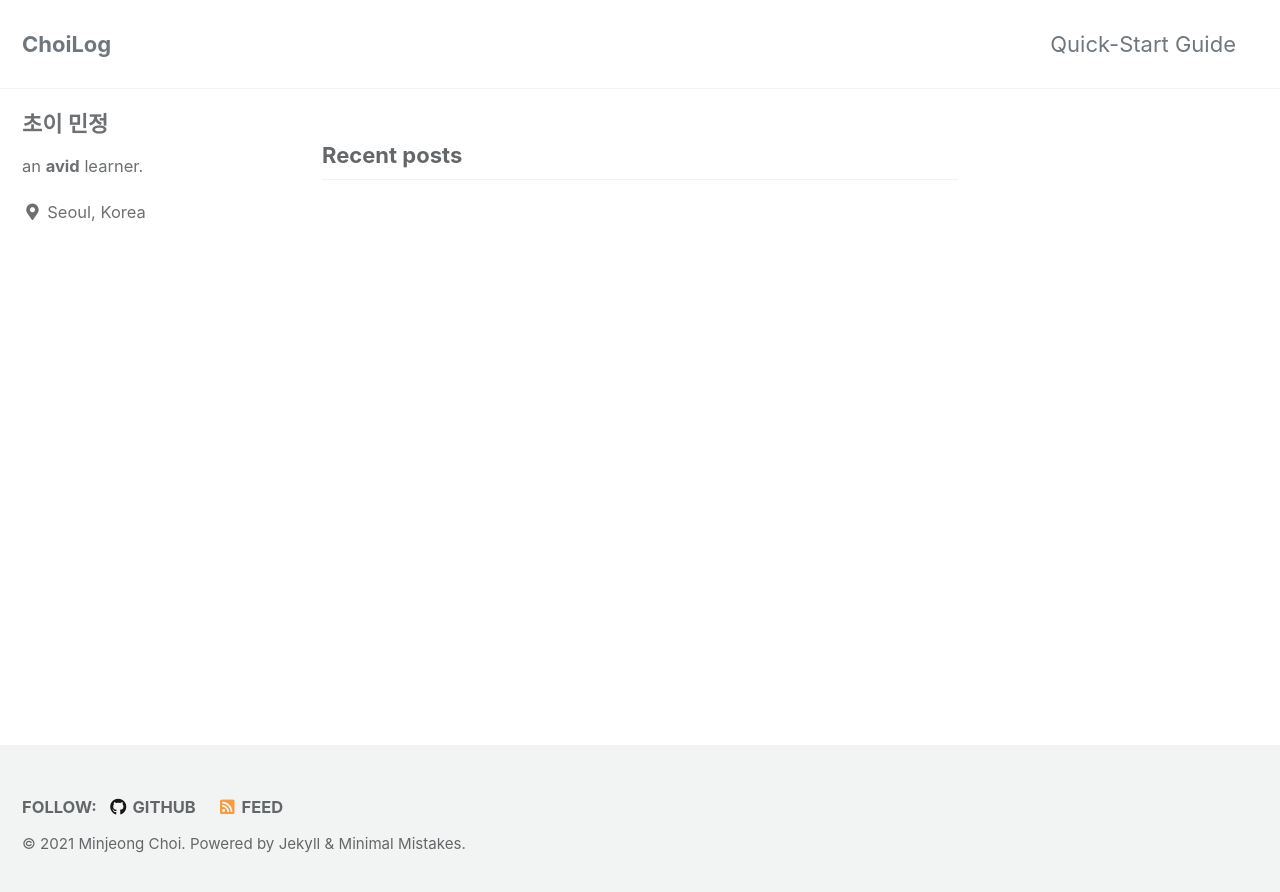
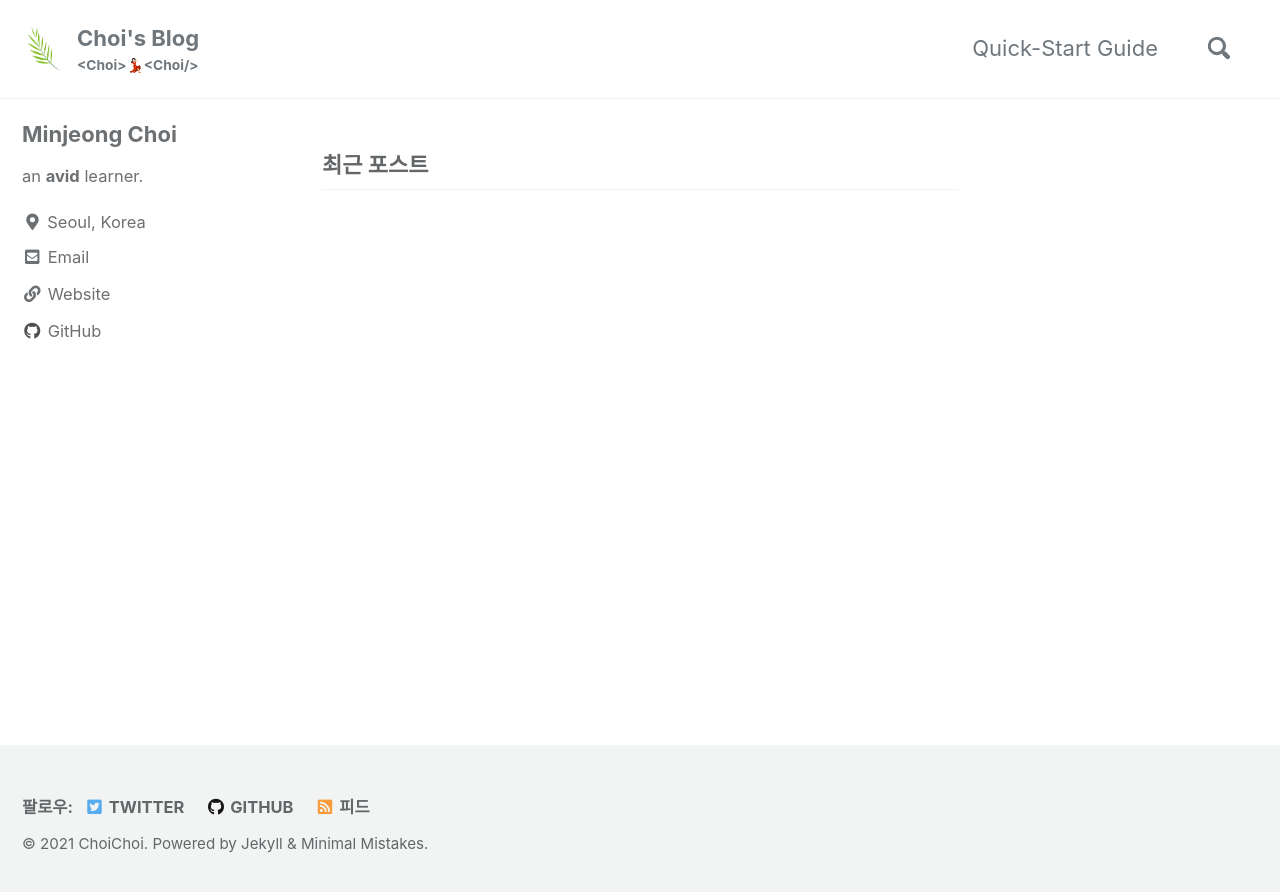
Before and after one commit to choimon/choimon.github.io, a Jekyll site: the page built from index.html, in a window 1280 px wide. Shown: the top 892 px of the page. Built offline with Jekyll 4.4.1, drawn with Linux system fonts in a browser that asks for light colours; cached includes are drawn as plain includes; the list of posts is cut into pages by our own code; some of the changed lines change nothing that is shown.

Commit message:
style(config): updated basic info about the blog site.

```diff
--- a/_config.yml
+++ b/_config.yml
@@ -15,24 +15,24 @@
 minimal_mistakes_skin: 'default' # "air", "aqua", "contrast", "dark", "dirt", "neon", "mint", "plum", "sunrise"
 
 # Site Settings
-locale: 'en-US'
+locale: 'ko-KR'
 title: 'ChoiLog'
 title_separator: '-'
-subtitle: # site tagline that appears below site title in masthead
-name: 'Minjeong Choi'
-description: 'An amazing website.'
-url: # the base hostname & protocol for your site e.g. "https://mmistakes.github.io"
+subtitle: '&#60;Choi&#62;💃🏻&#60;Choi&#47;&#62;' # <Choi><Choi/>  site tagline that appears below site title in masthead
+name: 'ChoiChoi' # name at the most bottom
+description: 'tech blog. Java, Spring Boot, GIS, Math.'
+url: 'https://choimon.github.io' # the base hostname & protocol for your site e.g. "https://mmistakes.github.io"
 baseurl: # the subpath of your site, e.g. "/blog"
-repository: # GitHub username/repo-name e.g. "mmistakes/minimal-mistakes"
-teaser: # path of fallback teaser image, e.g. "/assets/images/500x300.png"
-logo: # path of logo image to display in the masthead, e.g. "/assets/images/88x88.png"
-masthead_title: # overrides the website title displayed in the masthead, use " " for no title
+repository: 'choimon/choimon.github.io' # GitHub username/repo-name e.g. "mmistakes/minimal-mistakes"
+teaser: '/assets/images/favicon.png' # path of fallback teaser image, e.g. "/assets/images/500x300.png"
+logo: '/assets/images/favicon.png'# path of logo image to display in the masthead, e.g. "/assets/images/88x88.png"
+masthead_title: 'Choi&apos;s Blog' # overrides the website title displayed in the masthead, use " " for no title
 # breadcrumbs            : false # true, false (default)
 words_per_minute: 200
 comments:
-  provider: # false (default), "disqus", "discourse", "facebook", "staticman", "staticman_v2", "utterances", "custom"
+  provider: "disqus" # false (default), "disqus", "discourse", "facebook", "staticman", "staticman_v2", "utterances", "custom"
   disqus:
-    shortname: # https://help.disqus.com/customer/portal/articles/466208-what-s-a-shortname-
+    shortname: "choilog" # https://help.disqus.com/customer/portal/articles/466208-what-s-a-shortname-
   discourse:
     server: # https://meta.discourse.org/t/embedding-discourse-comments-via-javascript/31963 , e.g.: meta.discourse.org
   facebook:
@@ -52,8 +52,8 @@ reCaptcha:
 atom_feed:
   path: # blank (default) uses feed.xml
   hide: # true, false (default)
-search: # true, false (default)
-search_full_content: # true, false (default)
+search: true # true, false (default)
+search_full_content: true # true, false (default)
 search_provider: # lunr (default), algolia, google
 algolia:
   application_id: # YOUR_APPLICATION_ID
@@ -93,7 +93,7 @@ analytics:
 
 # Site Author
 author:
-  name: '초이 민정'
+  name: 'Minjeong Choi'
   avatar: # path of avatar image, e.g. "/assets/images/bio-photo.jpg"
   bio: 'an **avid** learner.'
   location: 'Seoul, Korea'
@@ -101,10 +101,10 @@ author:
   links:
     - label: 'Email'
       icon: 'fas fa-fw fa-envelope-square'
-      # url: "mailto:your.name@email.com"
+      url: "sanjosebadger@gmail.com"
     - label: 'Website'
       icon: 'fas fa-fw fa-link'
-      # url: "https://your-website.com"
+      url: "https://www.minjeongchoi.com"
     - label: 'Twitter'
       icon: 'fab fa-fw fa-twitter-square'
       # url: "https://twitter.com/"
@@ -113,7 +113,7 @@ author:
       # url: "https://facebook.com/"
     - label: 'GitHub'
       icon: 'fab fa-fw fa-github'
-      # url: "https://github.com/"
+      url: "https://github.com/choimon"
     - label: 'Instagram'
       icon: 'fab fa-fw fa-instagram'
       # url: "https://instagram.com/"
@@ -123,7 +123,7 @@ footer:
   links:
     - label: 'Twitter'
       icon: 'fab fa-fw fa-twitter-square'
-      # url:
+      url: "sanjosebadger@gmail.com"
     - label: 'Facebook'
       icon: 'fab fa-fw fa-facebook-square'
       # url:
@@ -257,7 +257,7 @@ compress_html:
   ignore:
     envs: development
 
-# Defaults
+# Defaults: default settings for posts
 defaults:
   # _posts
   - scope:
@@ -270,3 +270,10 @@ defaults:
       comments: # true
       share: true
       related: true
+  # _pages
+  - scope:
+      path: "_pages"
+      type: pages
+    values:
+      layout: single
+      author_profile: true
```
Also changed, not shown: assets/images/favicon.png (added), 1 other file.
